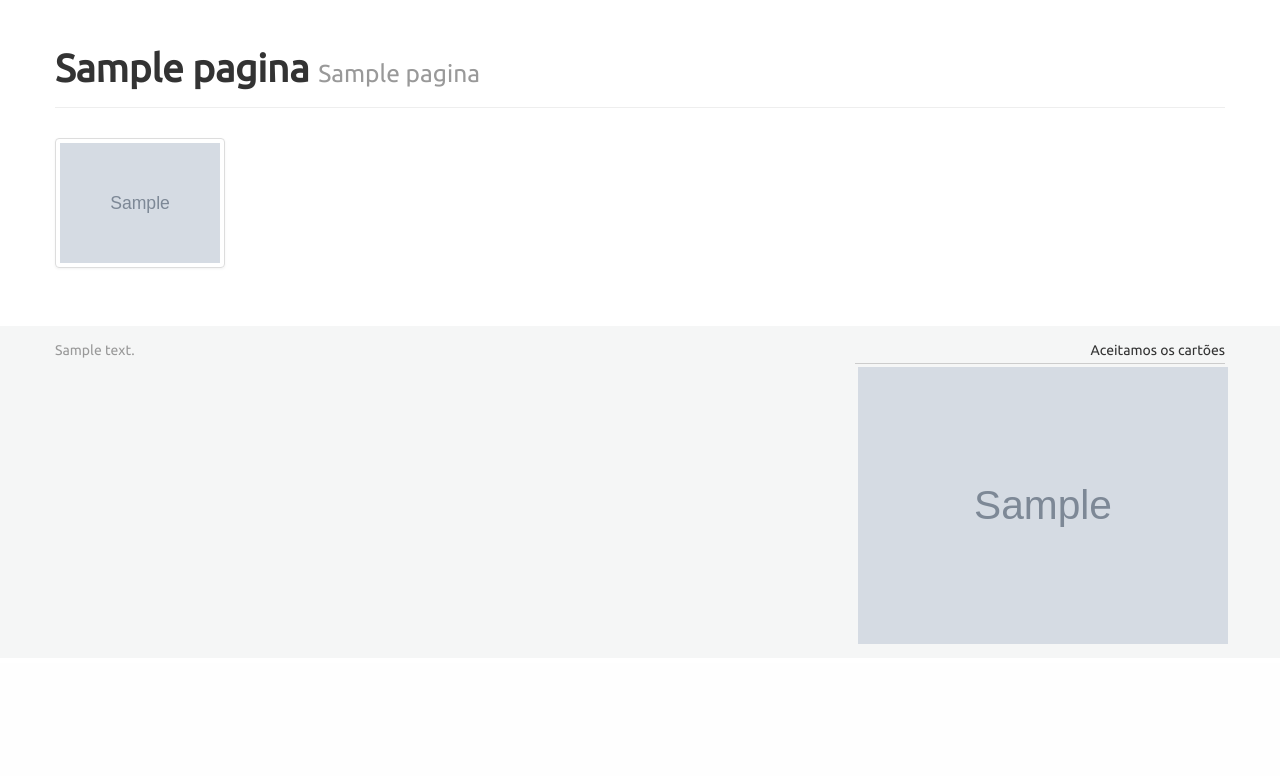
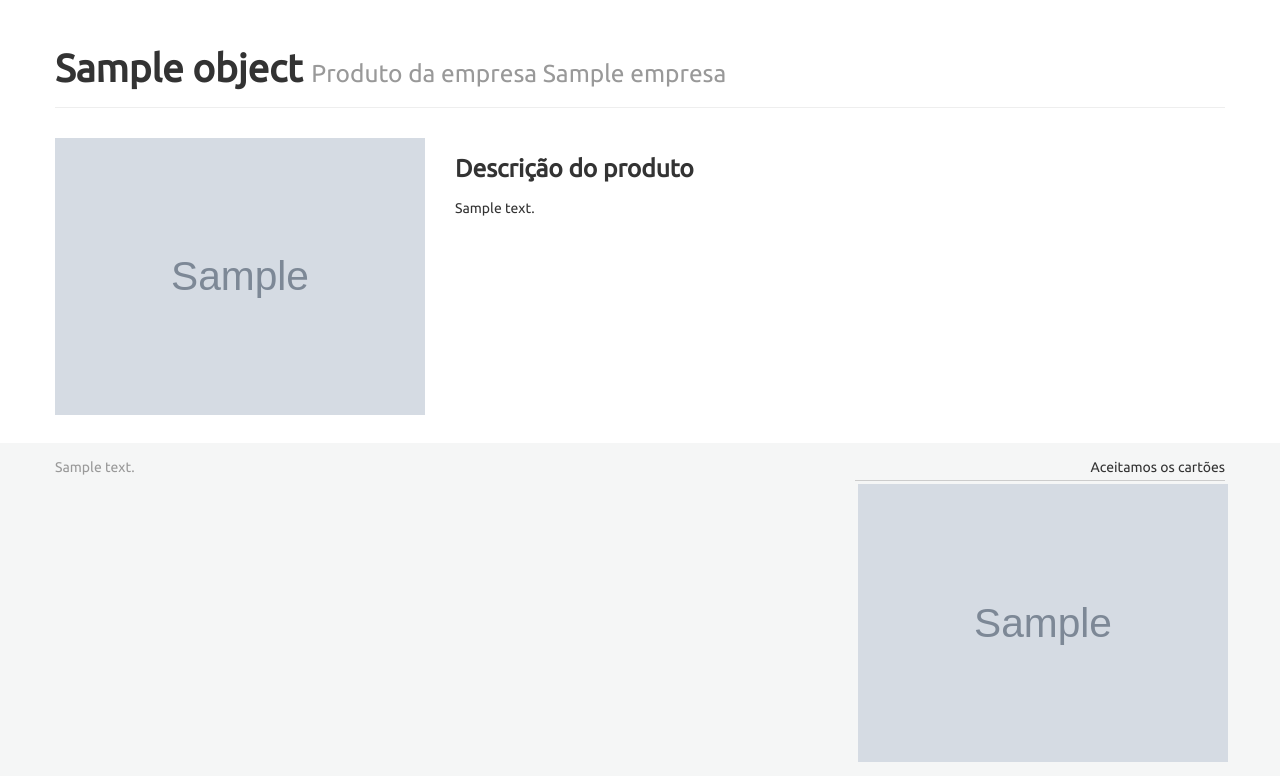
Before and after one commit to macndesign/refritek_heroku, a Django app: template core/templates/core/produto.html in a window 1280 px wide. Shown: the part 137-913 px from the top of the page. Before the commit the page ends 781 px from the top, so only its background shows below. Run offline with Django 3.2, Linux system fonts and the light colour scheme; the template is opened without the code that fills it: most values are stand-ins (such as "Sample title", 1, 10 or a date in 2020); grey boxes marked "Sample" are stand-in pictures; some libraries are stand-ins or nearby versions.

Commit message:
fluxo de produtos completo

```diff
--- a/core/templates/core/produto.html
+++ b/core/templates/core/produto.html
@@ -1,5 +1,5 @@
 {% extends "core/base.html" %}
-{% block title %}Produtos{% endblock %}
+{% block title %}{{ object.nome }} produto da empresa {{ object.empresa.nome }}{% endblock %}
 
 {% block content %}
 
@@ -8,21 +8,20 @@
         <div class="row">
             <div class="span12">
 
-                {% if pagina.titulo_empresa and pagina.subtitulo_empresa %}
                 <div class="page-header">
-                    <h1>{{ pagina.titulo_empresa }} <small>{{ pagina.subtitulo_empresa }}</small></h1>
+                    <h1>{{ object.nome }} <small>Produto da empresa {{ object.empresa.nome }}</small></h1>
                 </div>
-                {% endif %}
 
-                <ul class="thumbnails">
-                    {% for empresa in empresas %}
-                    <li class="span2">
-                        <a href="{{ empresa.get_absolute_url }}" class="thumbnail">
-                            <img src="{{ empresa.imagem.url }}">
-                        </a>
-                    </li>
-                    {% endfor %}
-                </ul>
+                <!-- descricao do produto -->
+                <div class="row">
+                    <div class="span4">
+                        <img src="{{ object.imagem.url }}" title="{{ object.nome }}" alt="{{ object.nome }}">
+                    </div>
+                    <div class="span8">
+                        <h3>Descrição do produto</h3>
+                        {{ object.desc|linebreaks }}
+                    </div>
+                </div>
 
             </div>
         </div>
```
Also changed, not shown: core/templates/core/produtos.html (+2 -44 lines).
